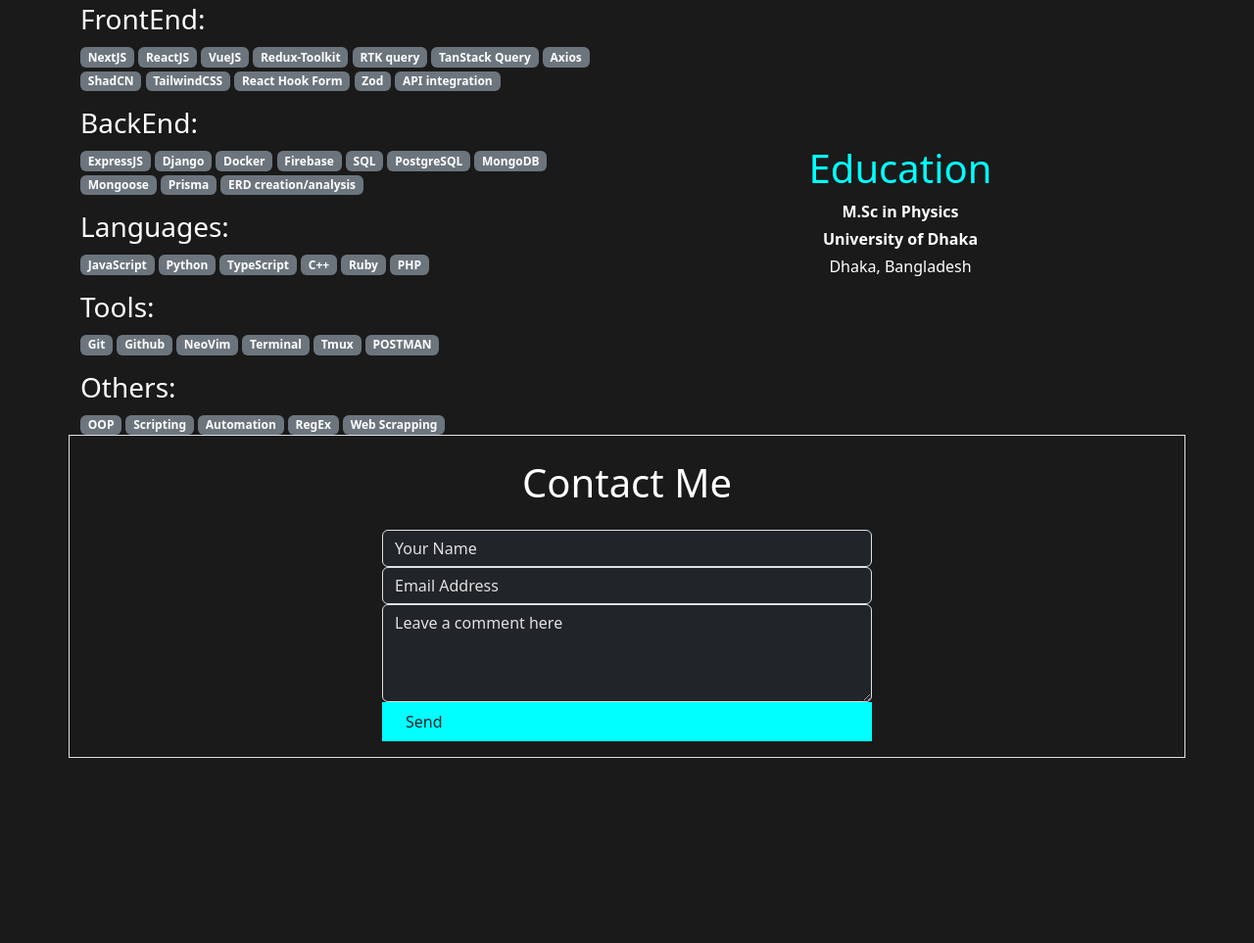
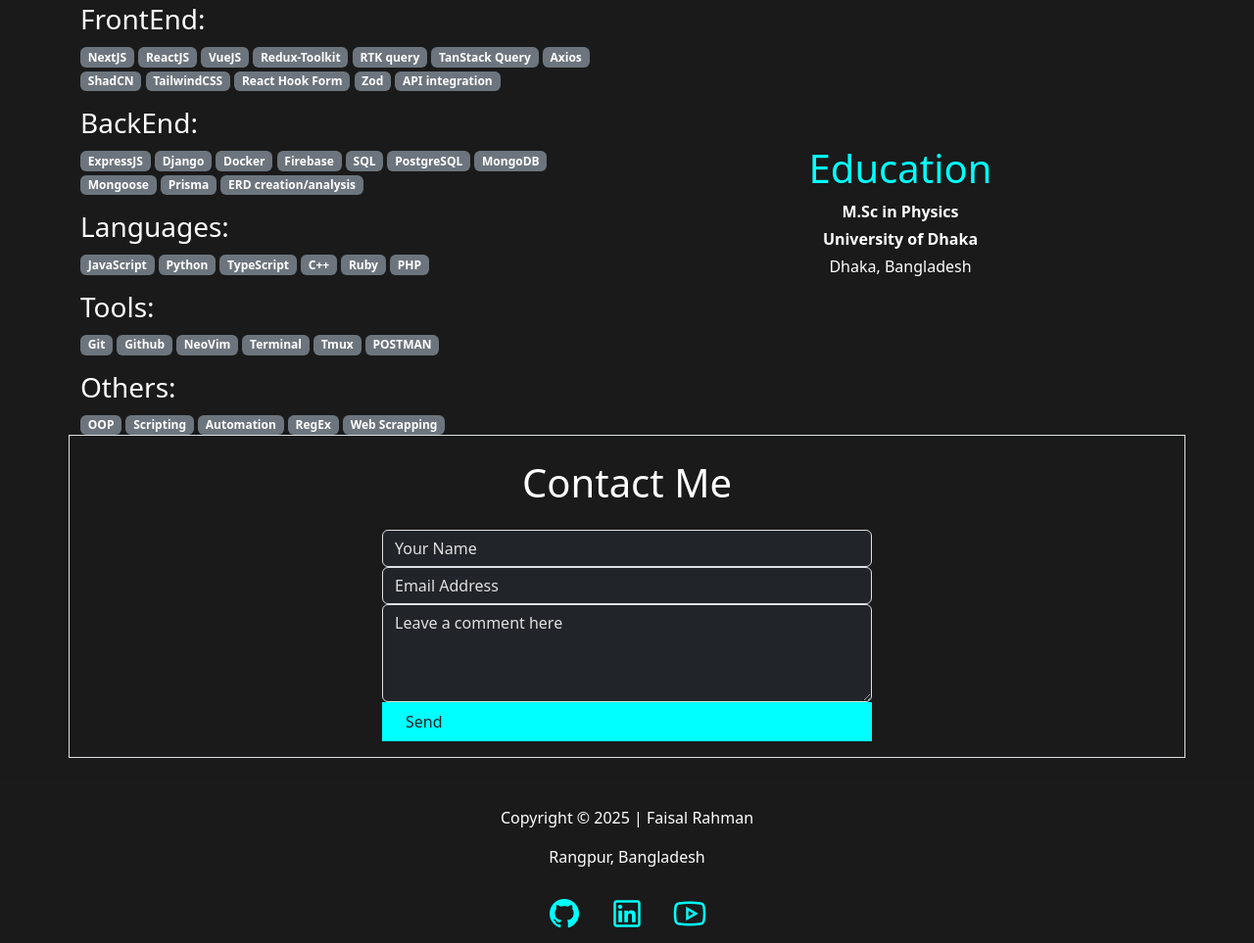
Before and after one commit to foy4748/phitron-django-001, a plain HTML site: page index.html in a window 1280 px wide. Shown: the part 1117-2080 px from the top of the page at 98% size. Before the commit the page ends 1891 px from the top, so only its background shows below. Drawn offline with nearby package versions, Linux system fonts and the light colour scheme.

Commit message:
Footer Section Done

```diff
--- a/index.html
+++ b/index.html
@@ -266,6 +266,18 @@
       </div>
     </section>
     <!-- Footer Section -->
+    <hr class="bg-white my-4" />
+    <section class="text-center text-white">
+      <p>Copyright &copy; 2025 | Faisal Rahman</p>
+      <p>Rangpur, Bangladesh</p>
+      <div class="d-flex justify-content-center">
+        <div class="theme-text d-flex gap-4">
+          <p class="p-0 m-0 fs-1"><i class="lab la-github"></i></p>
+          <p class="p-0 m-0 fs-1"><i class="lab la-linkedin"></i></p>
+          <p class="p-0 m-0 fs-1"><i class="lab la-youtube"></i></p>
+        </div>
+      </div>
+    </section>
 
     <!-- # Scripts -->
     <!-- ## Bootstrap Related -->
```
